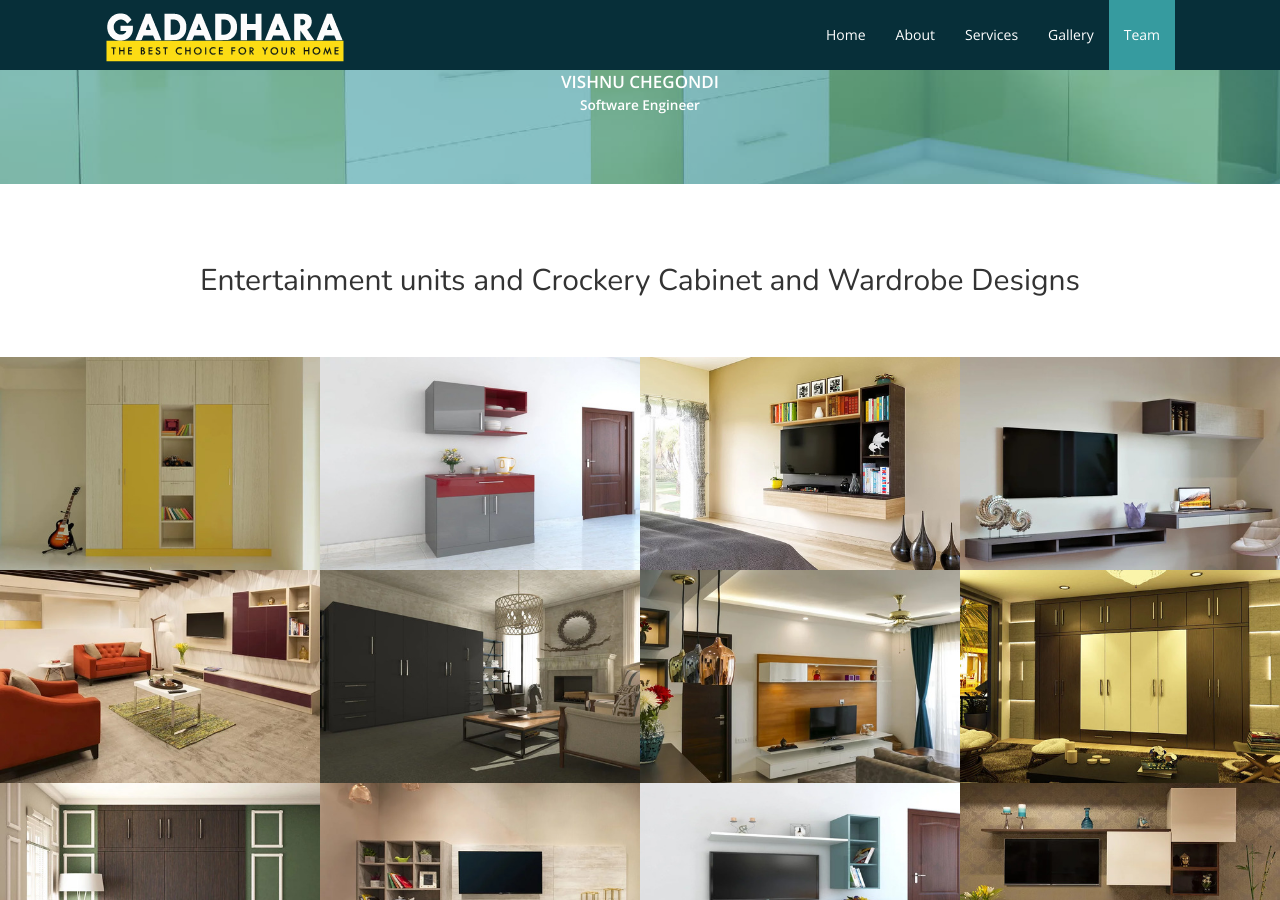
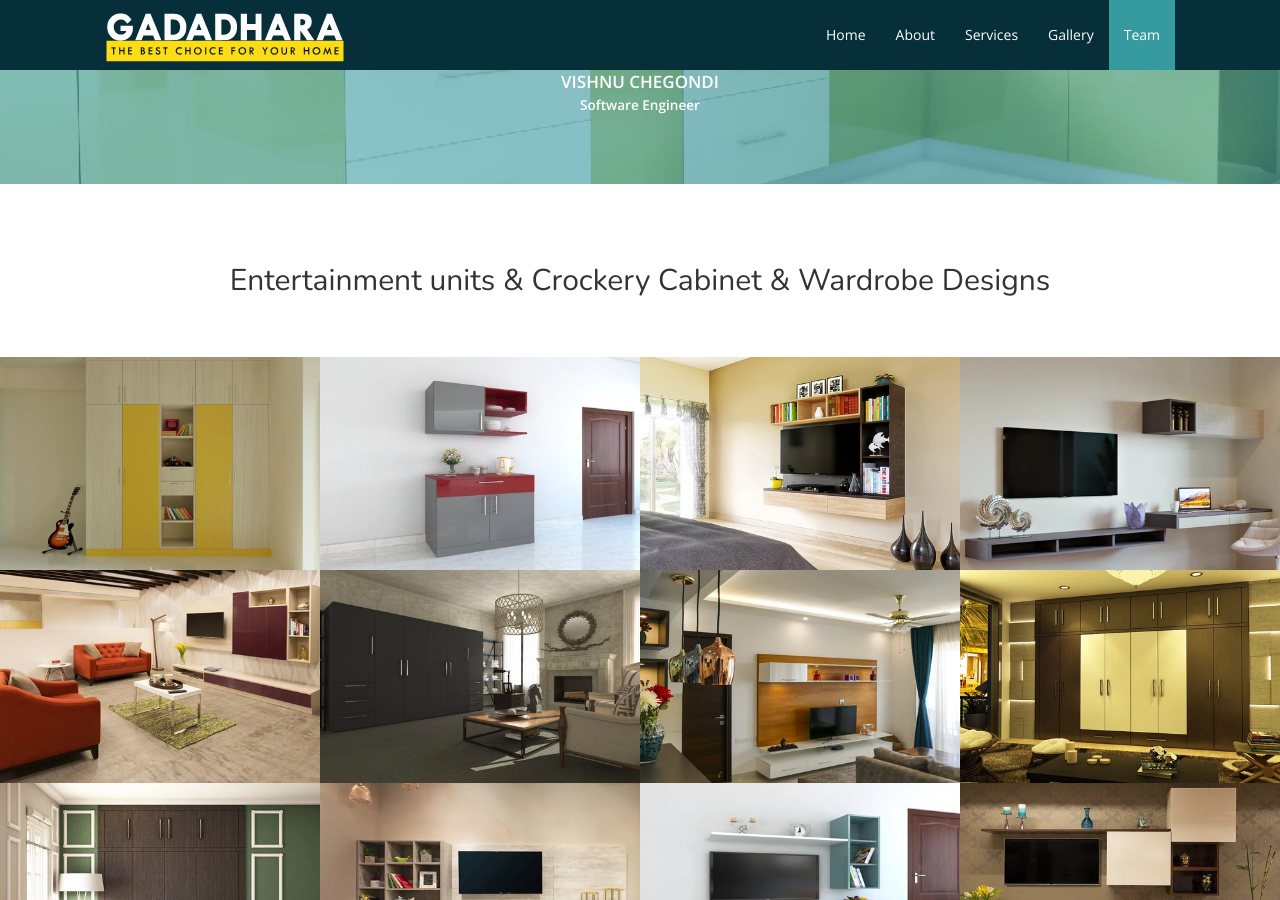
Before and after one commit to gadadhara/GADADHARA, a Jekyll site: the page built from index.html, in a window 1280 px wide and 900 px high, scrolled down 4368 px. Built offline with Jekyll 4.4.1, drawn with Linux system fonts in a browser that asks for light colours; nearby versions of some CDN libraries.

Commit message:
Update index.html

```diff
--- a/index.html
+++ b/index.html
@@ -198,7 +198,7 @@ layout: default
 <!-- Start Gallery -->
 <div id="gallery" class="gallery">
 
-    <h2 class="section-title">Entertainment units and Crockery Cabinet and Wardrobe Designs</h2>
+    <h2 class="section-title">Entertainment units & Crockery Cabinet & Wardrobe Designs</h2>
 
     {% for images in site.data.gallery %}
         <a href="{{site.baseurl}}/img/gallery/large/{{ images.image_large }}" class="gallery-item expandable-box image-link">
```
